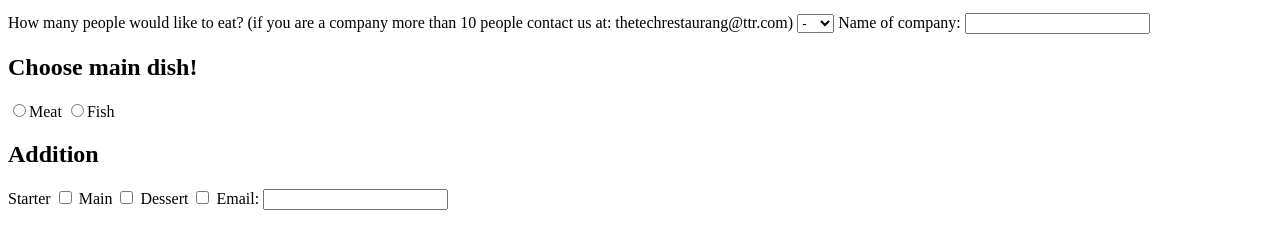
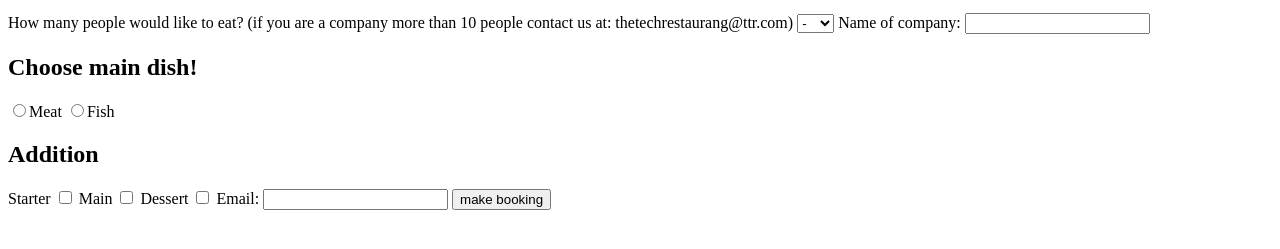
Before and after one commit to HappyLife23/231027, a plain HTML site: page inde.html in a window 1280 px wide. Shown: the part 101-350 px from the top of the page. Drawn offline with Linux system fonts and the light colour scheme.

Commit message:
added submit button

```diff
--- a/inde.html
+++ b/inde.html
@@ -51,6 +51,7 @@
             <label for="email">Email:
                 <input type="text" name="email" id="email">
             </label>
+            <input type="submit" name="submit" id="submit" value="make booking">
         </form>
     </main>
     <footer>
```
